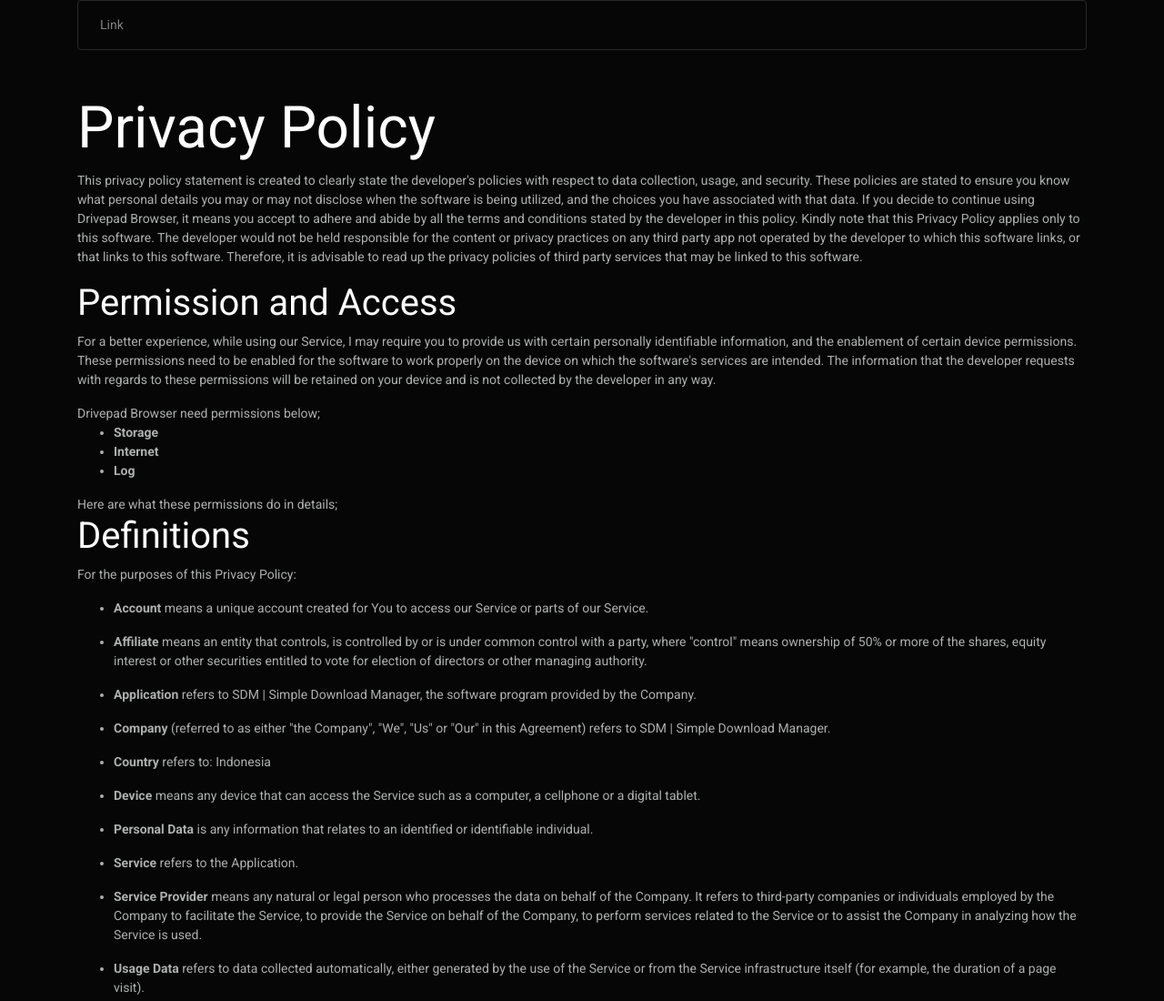
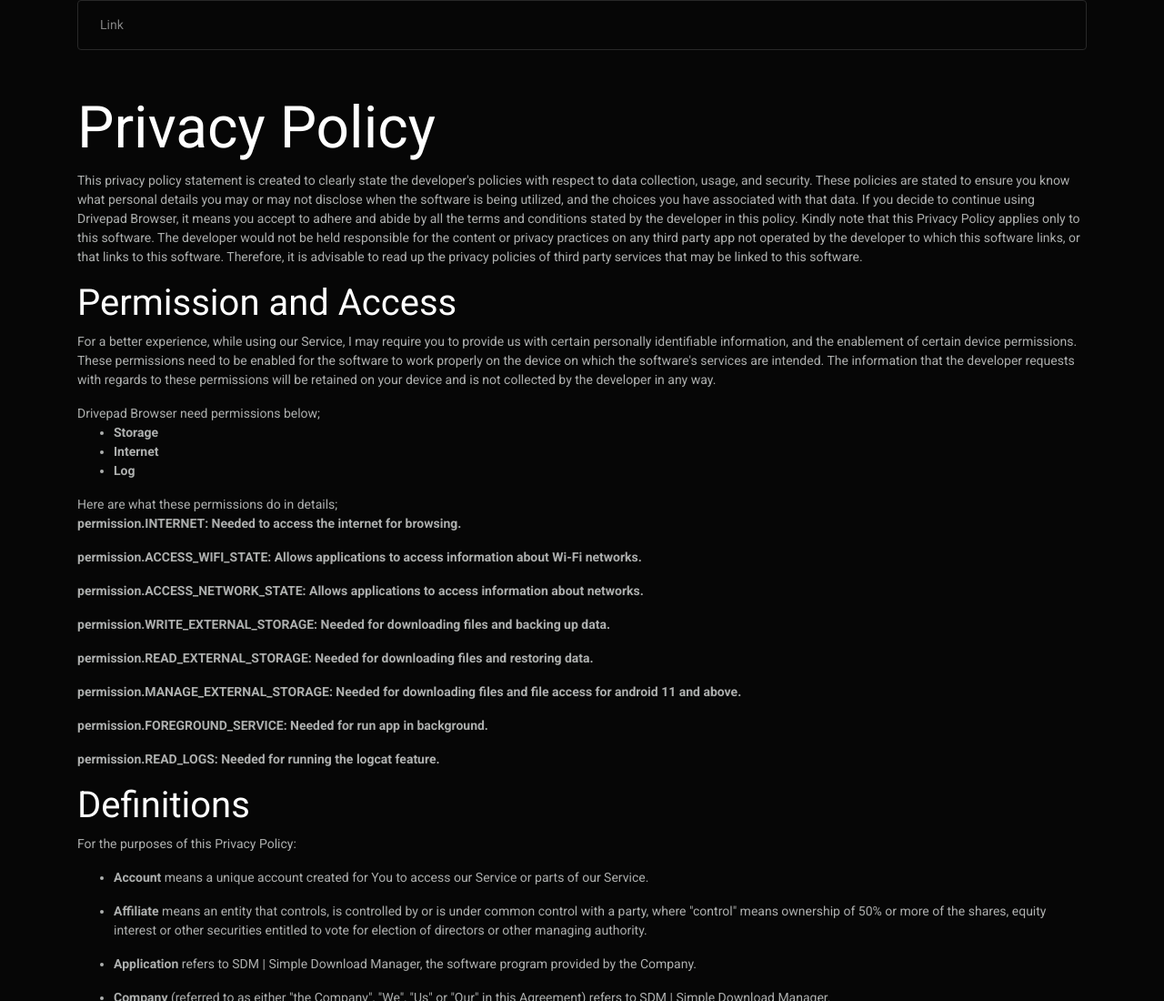
Before and after one commit to rzrgames/sdm-privacy-policy, a website built with webpack: page dists/index.html in a window 1280 px wide. Shown: the top 1100 px of the page at 91% size. Built offline with nearby package versions, Linux system fonts and the light colour scheme.

Commit message:
Update index.html

```diff
--- a/dists/index.html
+++ b/dists/index.html
@@ -60,6 +60,18 @@
        </ul>
 
 Here are what these permissions do in details;
+      <p><strong> permission.INTERNET: Needed to access the internet for browsing.</strong></p>
+
+<p><strong>permission.ACCESS_WIFI_STATE: Allows applications to access information about Wi-Fi networks.</strong></p>
+
+<p><strong>permission.ACCESS_NETWORK_STATE: Allows applications to access information about networks.</strong></p>
+
+<p><strong>permission.WRITE_EXTERNAL_STORAGE: Needed for downloading files and backing up data.</strong></p>
+
+<p><strong>permission.READ_EXTERNAL_STORAGE: Needed for downloading files and restoring data.</strong></p>
+       <p><strong>permission.MANAGE_EXTERNAL_STORAGE: Needed for downloading files and file access for android 11 and above.</strong></p>
+ <p><strong>permission.FOREGROUND_SERVICE: Needed for run app in background.</strong></p>
+ <p><strong>permission.READ_LOGS: Needed for running the logcat feature.</strong></p>
 
 <h3>Definitions</h3>
 <p>For the purposes of this Privacy Policy:</p>
```
